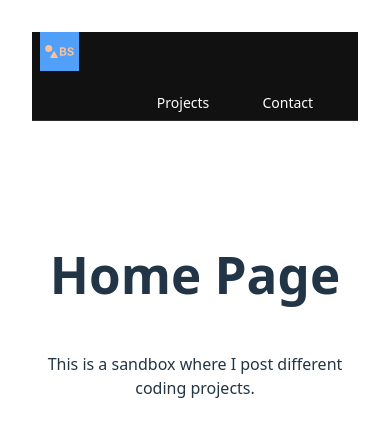
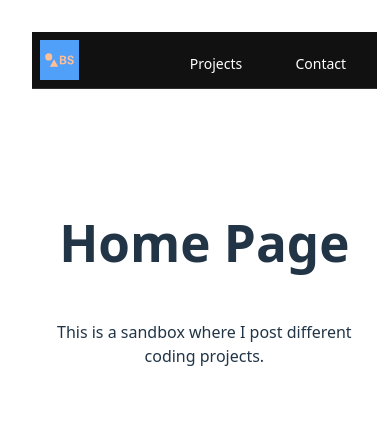
Before and after one commit to bsig1/blakesite, a React (Vite) app: page / in a window 390 px wide. Shown: the top 436 px of the page. Built offline with nearby package versions, Linux system fonts and the light colour scheme.

Commit message:
chess start

```diff
--- a/src/components/Navbar.css
+++ b/src/components/Navbar.css
@@ -104,15 +104,10 @@ nav {
 
 /* When space gets tight, wrap: logo remains first row; links drop below, left-aligned */
 @media (max-width: 800px) {
-    #navContainer {
-        flex-wrap: wrap;
-    }
 
     .navBar {
-        flex-basis: 100%;
         justify-content: flex-start;
         row-gap: calc(var(--nav-gutter) * 0.6);
-        column-gap: var(--nav-gutter);
         margin-top: 6px;
     }
 
```
